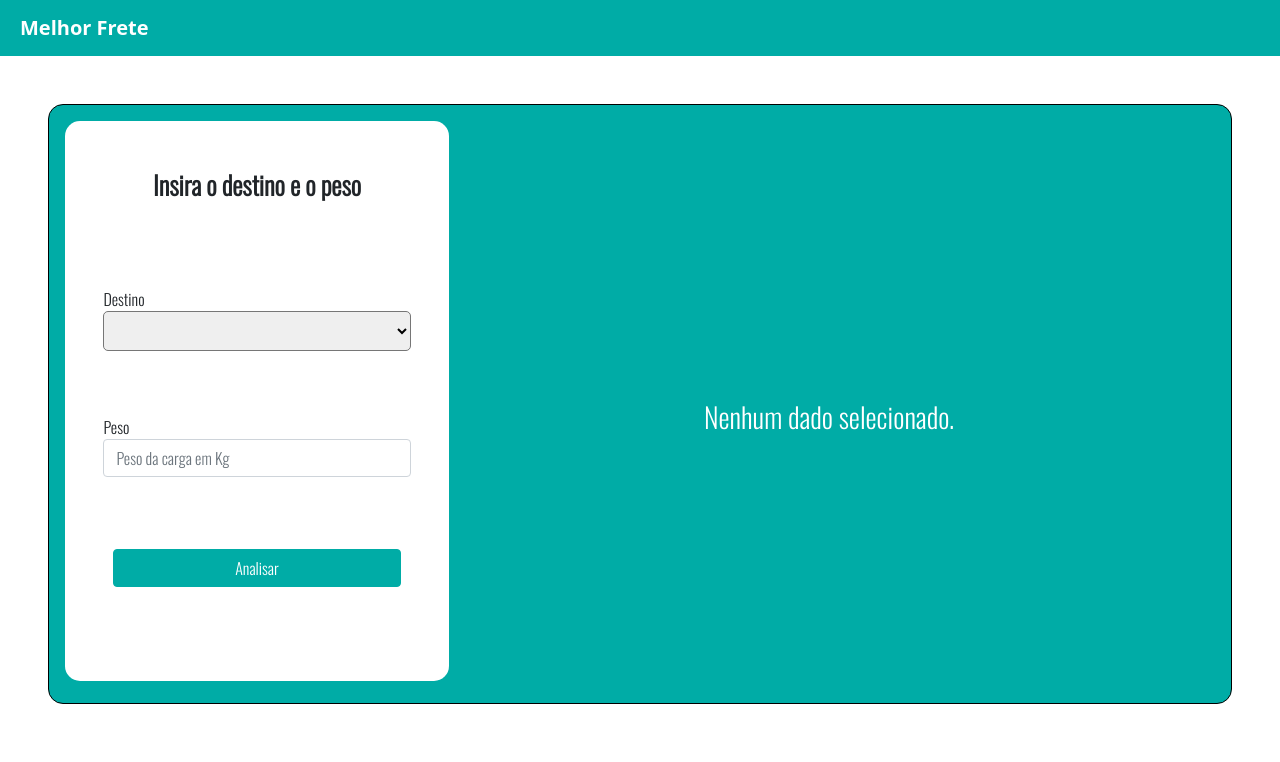
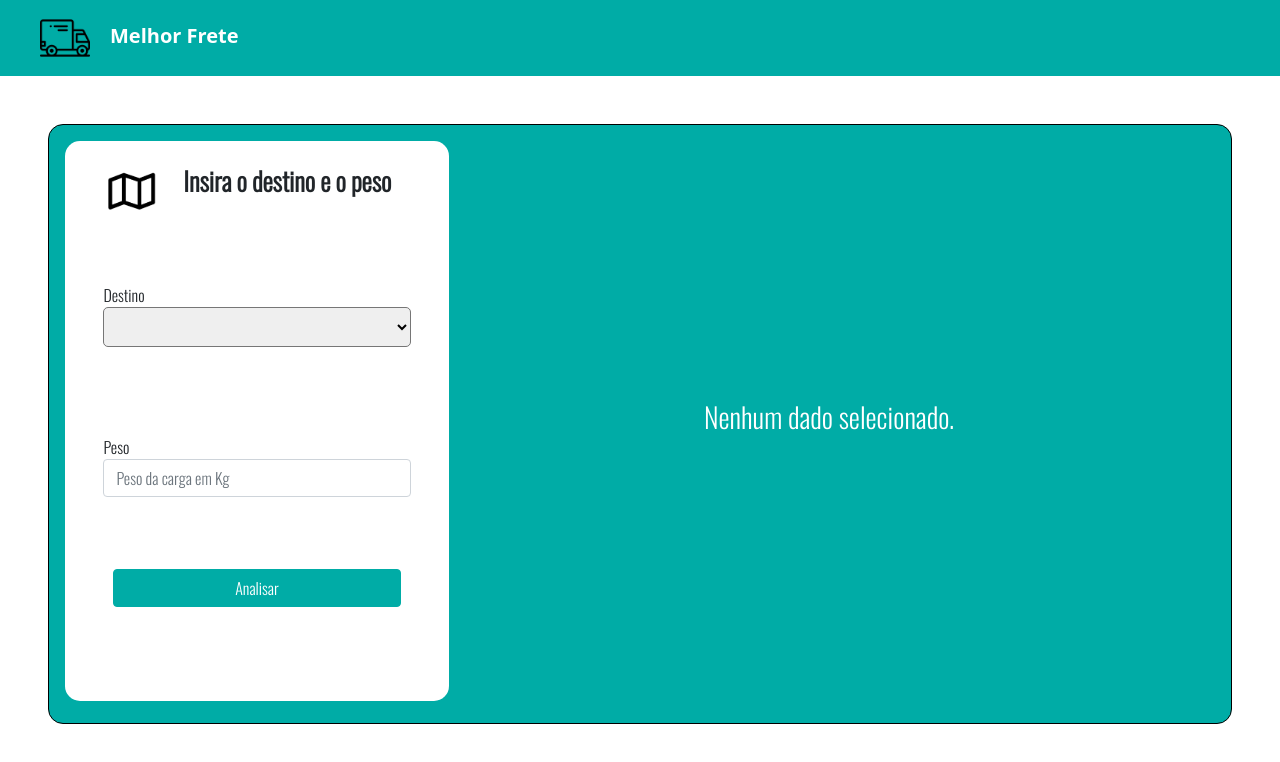
Before and after one commit to caduce3/Desafio-CoorLab, a Vue app in the folder code/: page / in a window 1280 px wide. Shown: the top 762 px of the page. Built offline with nearby package versions, Linux system fonts and the light colour scheme; data requests are answered from the project's data file.

Commit message:
Adicionando imagens no front

```diff
--- a/code/src/components/BestTransport.vue
+++ b/code/src/components/BestTransport.vue
@@ -3,6 +3,7 @@
     <div>
       <b-navbar toggleable="lg" type="dark" variant="info">
         <b-navbar-brand class="ml-2">
+          <b-img :src="require('../assets/logo.png')" fluid alt="Logo" style='width: 50px; margin-right: 20px; margin-left: 20px;'></b-img>
           <b>{{ appName }}</b>
         </b-navbar-brand>
       </b-navbar>
--- a/code/src/components/FormularioOne.vue
+++ b/code/src/components/FormularioOne.vue
@@ -1,7 +1,10 @@
 <template>
     <div id='container-form' class='m-5 p-3'>
         <b-form @submit="onSubmit" @reset="onReset" v-if="show" id='base-form'>
-            <h4 class="m-5" >Insira o destino e o peso</h4>
+            <div style="display: flex;">
+                <b-img :src="require('../assets/map.png')" fluid alt="Logo" style='height: 5vh; margin-top: 30px; margin-left: 40px;'></b-img>
+                <h4 class="m-4" >Insira o destino e o peso</h4>
+            </div>
             <b-form-group id="input-group-3" label="Destino" label-for="input-3" class="mb-4">
             <b-form-select
                 id="input-3"
```
Also changed, not shown: code/src/assets/map.png (added).
